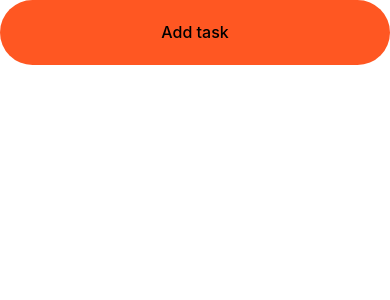
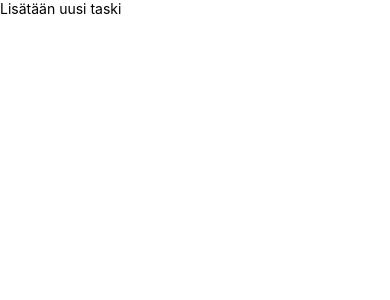
Before and after one commit to VerneriLop/TaskMate, a React Native app in the folder frontend/: screen /AddTask in a window 390 px wide. Before the commit this address had no page. Shown: the top 300 px of the page. Built offline with nearby package versions, Linux system fonts and the light colour scheme.

Commit message:
navigation for new task screen

```diff
--- a/frontend/App.tsx
+++ b/frontend/App.tsx
@@ -2,8 +2,9 @@ import 'react-native-gesture-handler';
 import {NavigationContainer} from '@react-navigation/native';
 import {createStackNavigator} from '@react-navigation/stack';
 import React from 'react';
-import {Home} from './screens/Home';
+import {Home} from './screens/Home/Home';
 import {Routes} from './navigation/Routes';
+import {AddTask} from './screens/AddTask/AddTask';
 
 const Stack = createStackNavigator();
 
@@ -14,6 +15,7 @@ function App(): React.JSX.Element {
         initialRouteName={Routes.Home}
         screenOptions={{header: () => null, headerShown: false}}>
         <Stack.Screen name={Routes.Home} component={Home} />
+        <Stack.Screen name={Routes.AddTask} component={AddTask} />
       </Stack.Navigator>
     </NavigationContainer>
   );
--- a/frontend/navigation/Routes.ts
+++ b/frontend/navigation/Routes.ts
@@ -1,3 +1,4 @@
 export const Routes = {
   Home: 'Home',
+  AddTask: 'AddTask',
 };
--- /dev/null
+++ b/frontend/screens/AddTask/AddTask.tsx
@@ -0,0 +1,11 @@
+import React from 'react';
+import {SafeAreaView, StyleSheet, Text} from 'react-native';
+import globalStyle from '../../assets/styles/globalStyle';
+
+export const AddTask = () => {
+  return (
+    <SafeAreaView style={[globalStyle.backgroundWhite, globalStyle.flex]}>
+      <Text>Lisätään uusi taski</Text>
+    </SafeAreaView>
+  );
+};
--- a/frontend/screens/Home.tsx
+++ /dev/null
@@ -1,12 +0,0 @@
-import {SafeAreaView} from 'react-native';
-import React from 'react';
-import globalStyle from '../assets/styles/globalStyle';
-import Button from '../components/Button/Button';
-
-export const Home = (): JSX.Element => {
-  return (
-    <SafeAreaView style={[globalStyle.backgroundWhite, globalStyle.flex]}>
-      <Button title={'Add task'} />
-    </SafeAreaView>
-  );
-};
--- /dev/null
+++ b/frontend/screens/Home/Home.tsx
@@ -0,0 +1,16 @@
+import {SafeAreaView} from 'react-native';
+import React from 'react';
+import globalStyle from '../../assets/styles/globalStyle';
+import Button from '../../components/Button/Button';
+import {Routes} from '../../navigation/Routes';
+
+export const Home = ({navigation}: any): JSX.Element => {
+  return (
+    <SafeAreaView style={[globalStyle.backgroundWhite, globalStyle.flex]}>
+      <Button
+        title="Lisää uusi tehtävä"
+        onPress={() => navigation.navigate(Routes.AddTask)} // Navigointi AddTask-näkymään
+      />
+    </SafeAreaView>
+  );
+};
```
Also changed, not shown: frontend/screens/AddTask/styles.ts (added), frontend/screens/Home/styles.ts (added).
